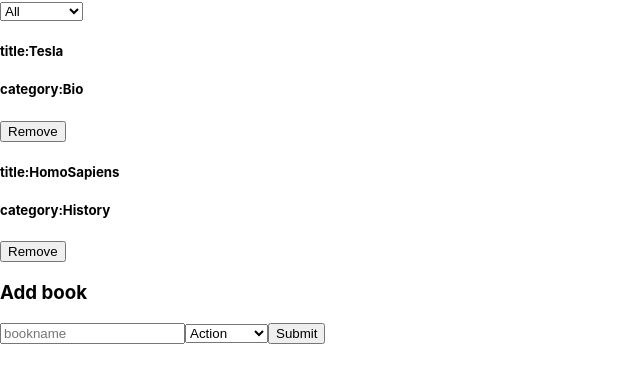
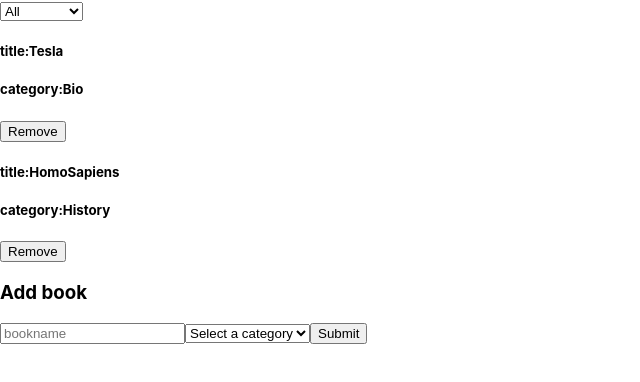
Before and after one commit to dibdas/bookstore, a React (Create React App) app: page / in a window 1280 px wide. Shown: the top 382 px of the page, without its empty margins (0-640 px from the left). Built offline with nearby package versions, Linux system fonts and the light colour scheme.

Commit message:
modified
add handle category change

```diff
--- a/src/components/Book.js
+++ b/src/components/Book.js
@@ -2,7 +2,6 @@
 import propTypes from 'prop-types';
 
 const Book = ({ book, handleRemoveBook }) => (
-
   <div className="row">
     <div className="col-3">
       <h5>{book.Id}</h5>
@@ -22,10 +21,12 @@
     <button className="card__link" type="button" onClick={() => handleRemoveBook(book)}>Remove</button>
   </div>
 );
-
 Book.propTypes = {
-  book: propTypes.string.isRequired,
+  book: propTypes.shape({
+    Id: propTypes.number.isRequired,
+    title: propTypes.string.isRequired,
+    category: propTypes.string.isRequired,
+  }).isRequired,
   handleRemoveBook: propTypes.func.isRequired,
 };
-
 export default Book;
--- a/src/containers/BooksForm.js
+++ b/src/containers/BooksForm.js
@@ -18,6 +18,11 @@
   handleTitleChange = (event) => {
     this.setState({
       title: event.target.value,
+    });
+  }
+
+  handleCategoryChange = (event) => {
+    this.setState({
       category: event.target.value,
     });
   }
@@ -37,7 +42,8 @@
           <h3>Add book</h3>
           <form className="form-label">
             <input value={title} onChange={(e) => this.handleTitleChange(e)} type="text" className="form-control" placeholder="bookname" />
-            <select className="form-select" id="category" onChange={this.handleChange}>
+            <select className="form-select" id="category" onChange={(e) => this.handleCategoryChange(e)}>
+              <option value="select">Select a category</option>
               {categories.map((value) => (
                 <option
                   key={value}
```
